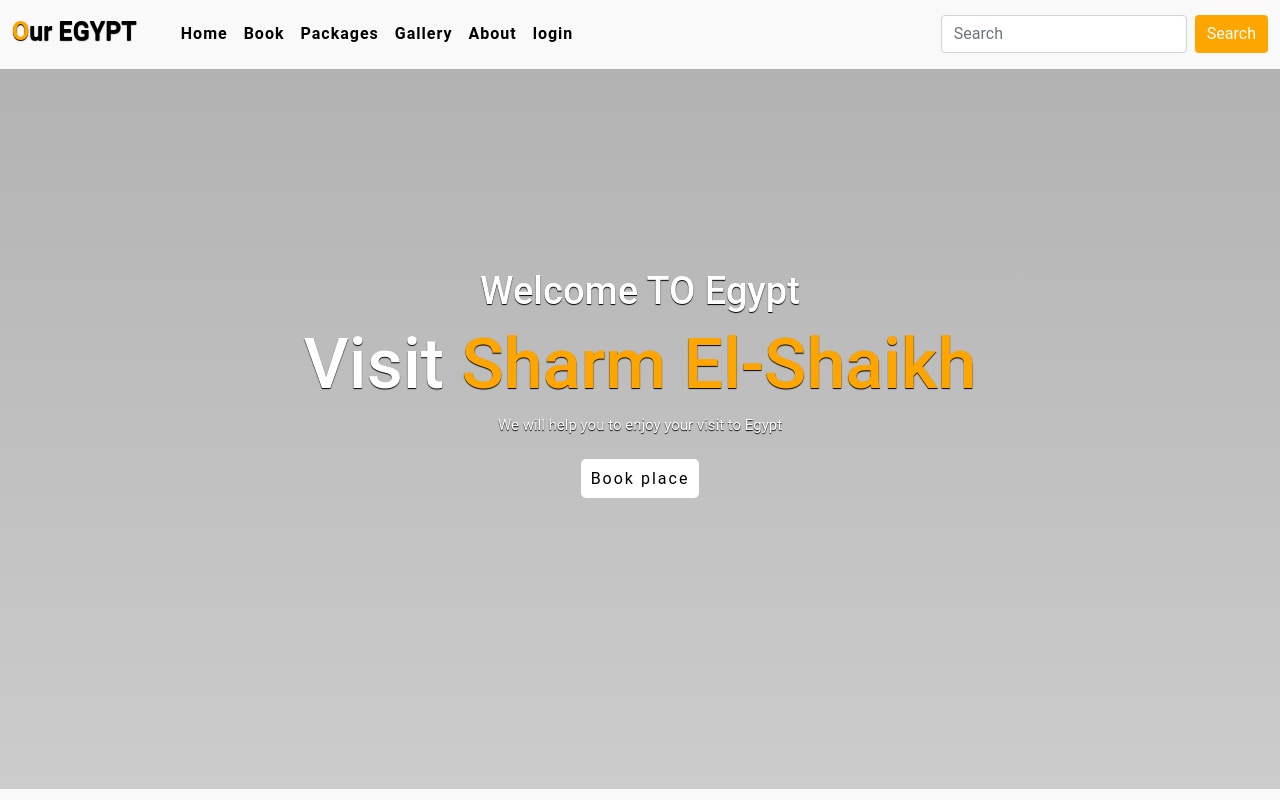
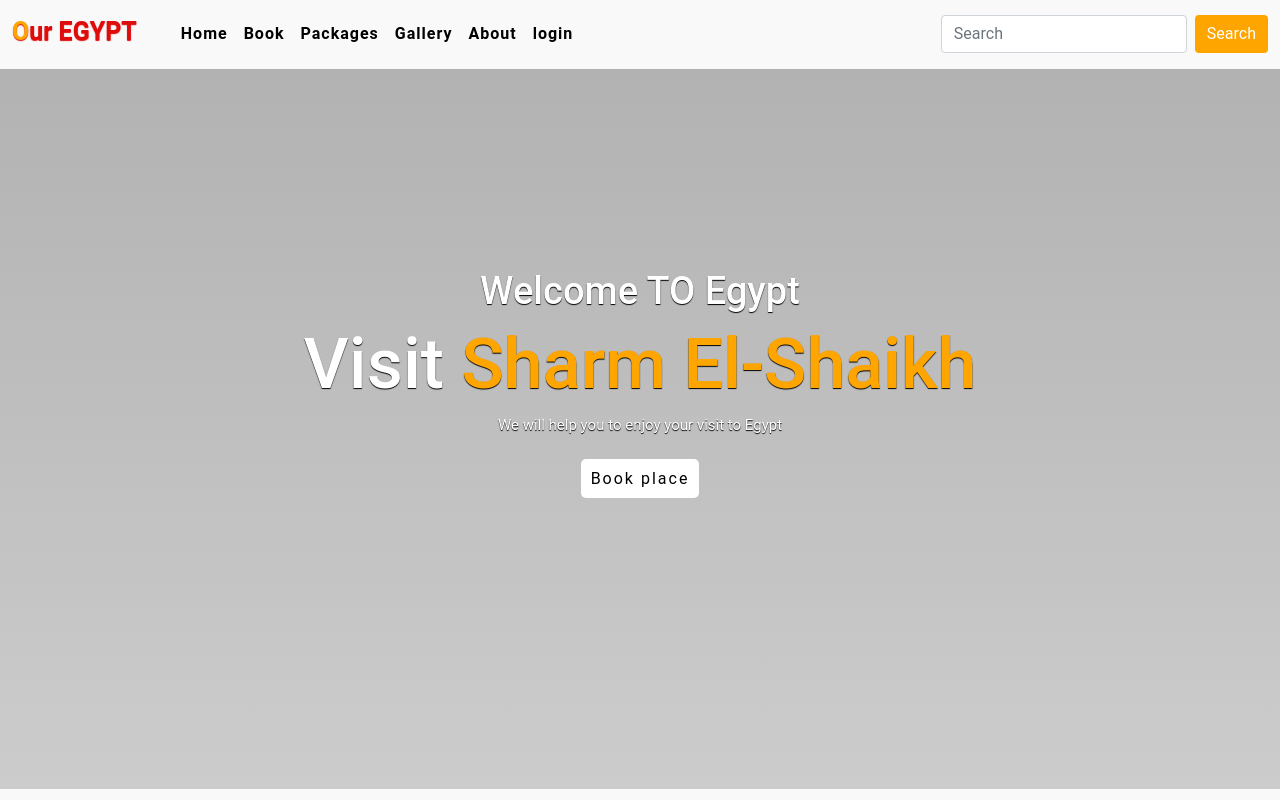
Before and after one commit to mariamfayad/ourEgypt, a plain HTML site: page index.html in a window 1280 px wide. Shown: the top 800 px of the page. Drawn offline with nearby package versions, Linux system fonts and the light colour scheme.

Commit message:
modified css file

```diff
--- a/style.css
+++ b/style.css
@@ -13,8 +13,8 @@
 #logo{
     font-size: 25px;
     font-weight: 700;
-    color:black;
-    text-shadow: 0px 1px 1px black;
+    color:rgb(223, 12, 12);
+    text-shadow: 0px 1px 1px rgb(223, 12, 12);
     margin-bottom: 5px;
 }
 #logo span{
```
